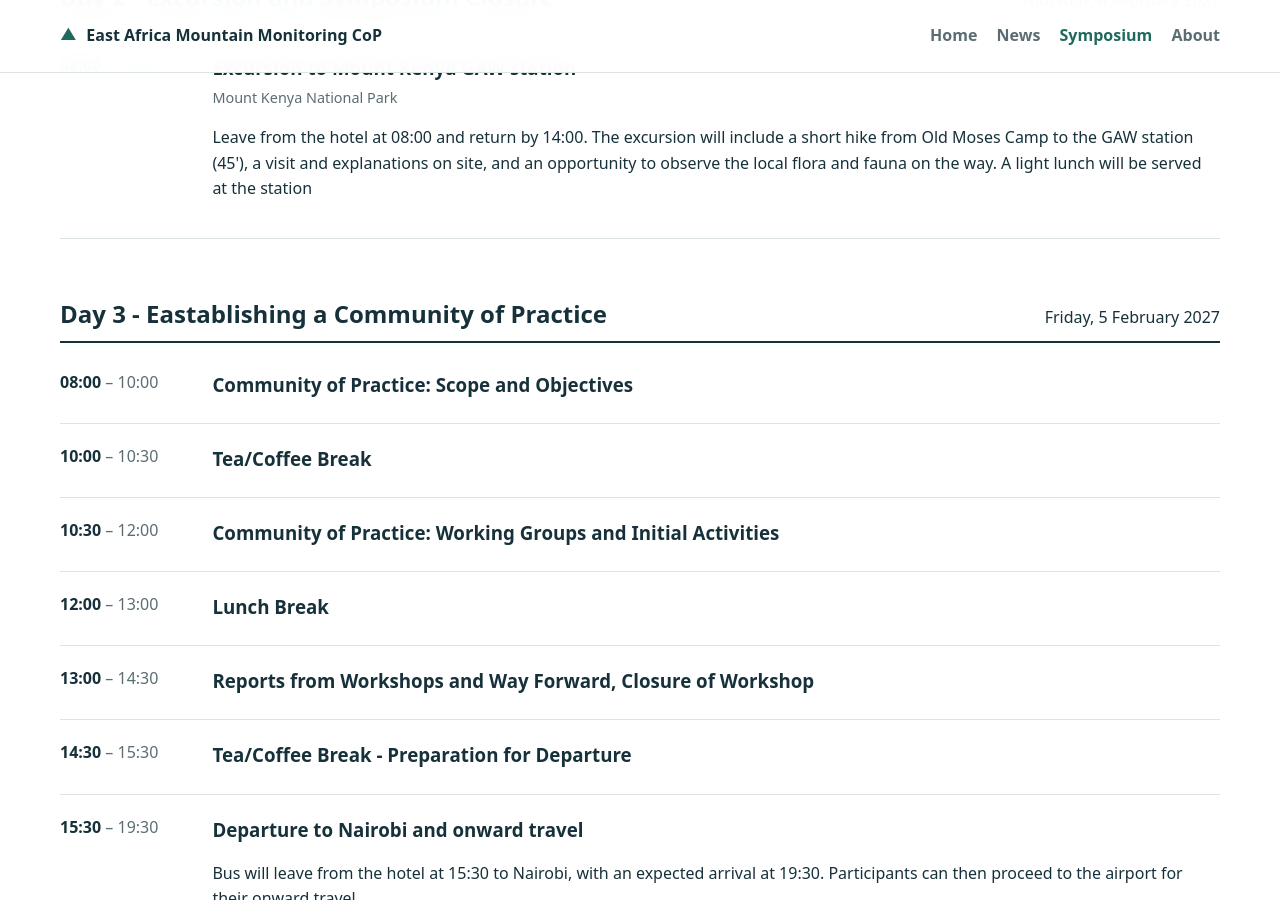
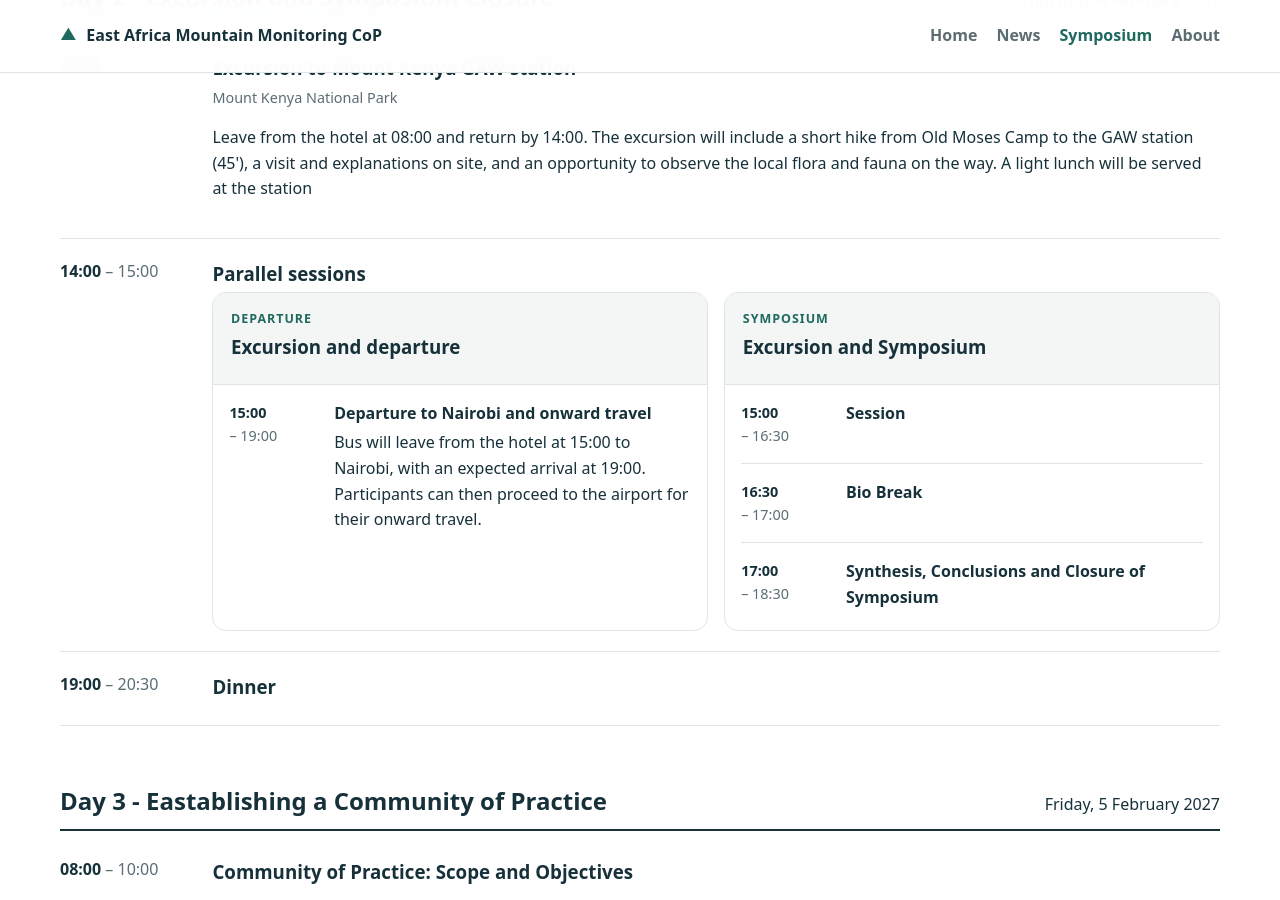
Before and after one commit to east-africa-mountain-monitoring-cop/east-africa-mountain-monitoring-cop.github.io, a Jekyll site: the page built from symposium/program.md, in a window 1280 px wide and 900 px high, scrolled down 1453 px. Built offline with Jekyll 4.4.1, drawn with Linux system fonts in a browser that asks for light colours.

Commit message:
fix:program schedule

```diff
--- a/_data/program.yml
+++ b/_data/program.yml
@@ -153,15 +153,16 @@
       location: "Mount Kenya National Park"
       description: "Leave from the hotel at 08:00 and return by 14:00. The excursion will include a short hike from Old Moses Camp to the GAW station (45'), a visit and explanations on site, and an opportunity to observe the local flora and fauna on the way. A light lunch will be served at the station"
 
+    - time: "14:00"
+      end: "15:00"
+      title: "Tea/Coffee Break"
+      description: "Freshen up, and prepare for departure or continuation of Symposium."
+      title: "Parallel sessions"
+      type: "parallel"
       tracks:
         - name: "Departure"
           title: "Excursion and departure"
           items:
-            - time: "14:00"
-              end: "15:00"
-              title: "Tea/Coffee Break - Preparation for Departure"
-              description: "Freshen up, and prepare for departure."
-
             - time: "15:00"
               end: "19:00"
               title: "Departure to Nairobi and onward travel"
@@ -170,11 +171,6 @@
         - name: "Symposium"
           title: "Excursion and Symposium"
           items:
-            - time: "14:00"
-              end: "15:00"
-              title: "Tea/Coffee Break - Freshen Up for Symposium Participants"
-              description: "Freshen up, and prepare for Symposium Session."
-
             - time: "15:00"
               end: "16:30"
               title: "Session"
@@ -193,9 +189,9 @@
               speaker: ""
               description: ""
 
-            - time: "19:00"
-              end: "20:30"
-              title: "Dinner"
+    - time: "19:00"
+      end: "20:30"
+      title: "Dinner"
 
 - day: "Day 3 - Eastablishing a Community of Practice"
   date: "5 February 2027"
```
